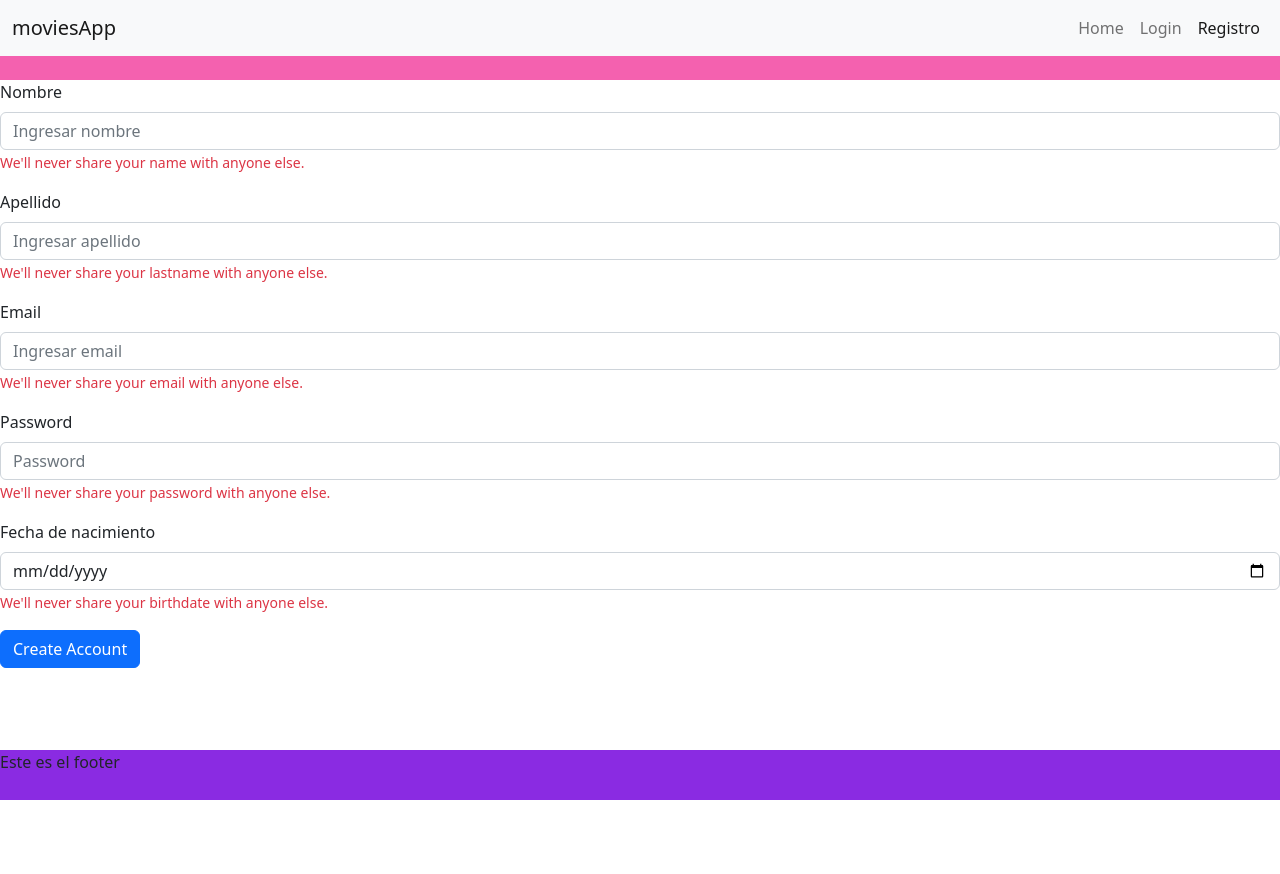
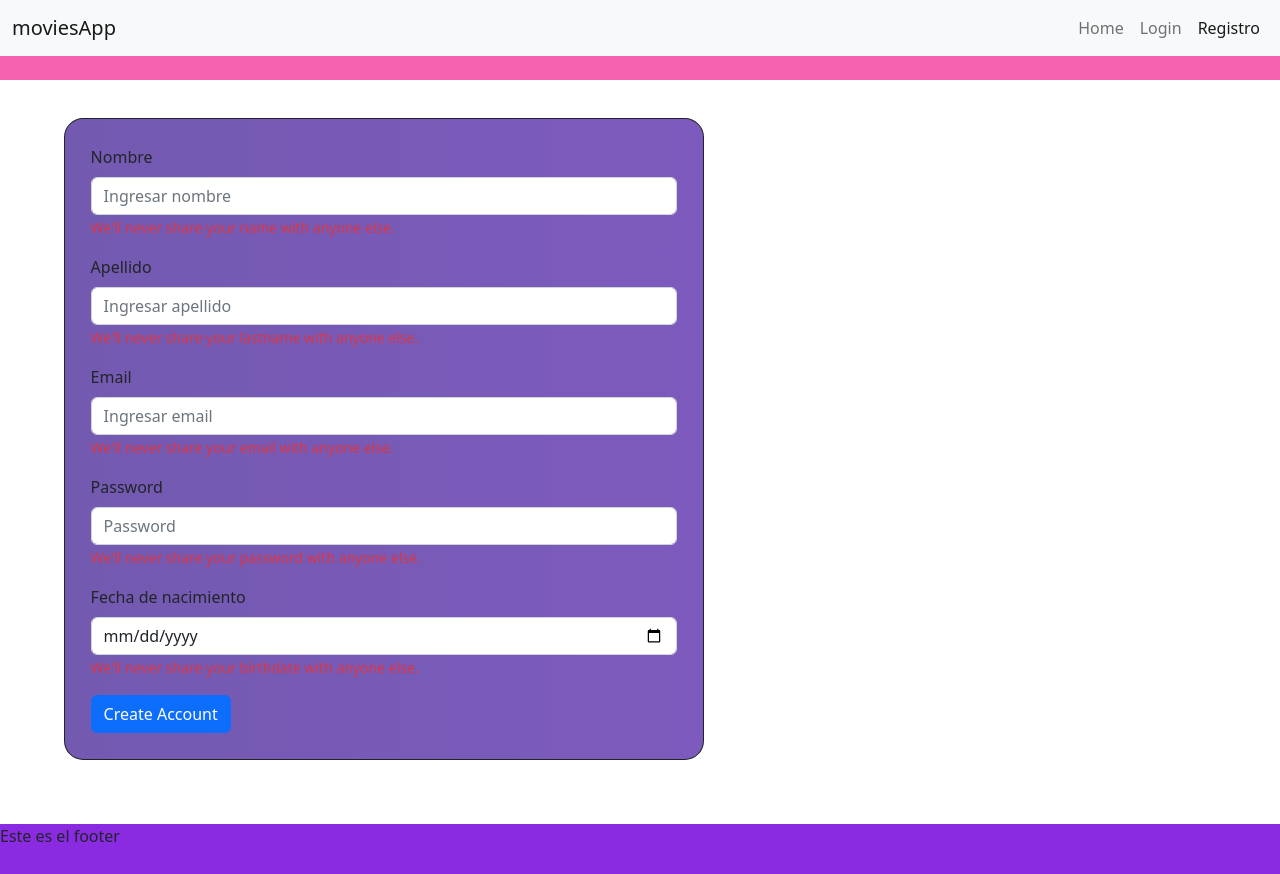
Before and after one commit to monicapajon/moviesApp-react, a React (Create React App) app: page /signup in a window 1280 px wide. Before the commit the page ends 800 px from the top, so only its background shows below. Built offline with nearby package versions, Linux system fonts and the light colour scheme.

Commit message:
added styles to the signup-form

```diff
--- a/src/components/forms/Signup/index.tsx
+++ b/src/components/forms/Signup/index.tsx
@@ -3,16 +3,18 @@ import { Form, Button } from "react-bootstrap"
 import { useForm } from "react-hook-form"
 import { servicesUser } from "../../../services/users"
 import { SignUpForm } from "../../../types"
+import "./styles.scss"
 
 const SignUp = () => {
     const { register, handleSubmit } = useForm<SignUpForm>()
     const onSubmit = (data: SignUpForm) => {
 
-        servicesUser.add(data)
+        servicesUser.add(data)// o ({...data})?
+        //aqui me comunico con el servicio de API
     }
 
     return (
-        <Form onSubmit={handleSubmit(onSubmit)}>
+        <Form className='form-signup' onSubmit={handleSubmit(onSubmit)}>
             <Form.Group className="mb-3" controlId="formBasicPassword">
                 <Form.Label>Nombre</Form.Label>
                 <Form.Control type="text" placeholder="Ingresar nombre" {...register('name')} />
--- /dev/null
+++ b/src/components/forms/Signup/styles.scss
@@ -0,0 +1,11 @@
+.form-signup {
+    background-color: rgb(135, 98, 216);
+    background-image: linear-gradient(to right, rgba(56, 65, 59, 0.253), rgba(82, 59, 77, 0.192));
+    width: 50%;
+    margin:5%;
+    margin-top: 3%;
+    border-radius: 3%;
+    padding: 2%;
+    border: solid 1.2px;
+
+}
```
